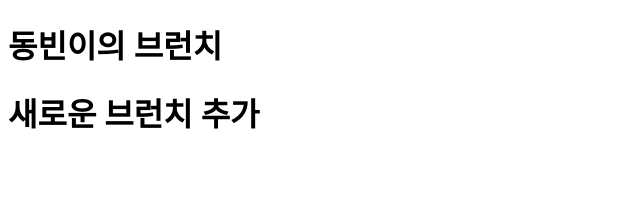
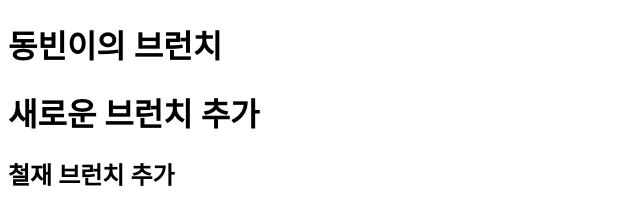
Before and after one commit to 92onemnjay/project01, a plain HTML site: page gittest/WebContent/brunch.html in a window 1280 px wide. Shown: the whole page, without its empty margins (0-640 px from the left). Drawn offline with Linux system fonts and the light colour scheme.

Commit message:
CheolJae 개인브런치 생성

```diff
--- a/gittest/WebContent/brunch.html
+++ b/gittest/WebContent/brunch.html
@@ -7,5 +7,6 @@
 <body>
 	<h1>동빈이의 브런치</h1>
 	<h1>새로운 브런치 추가</h1>
+	<h2>철재 브런치 추가</h2>
 </body>
 </html>
```
